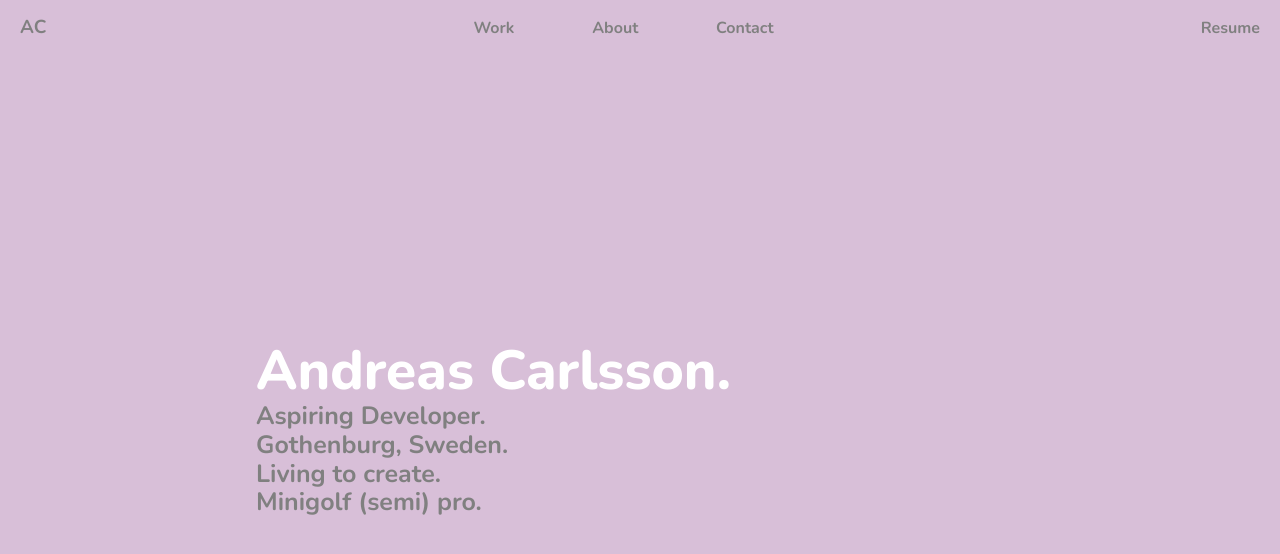
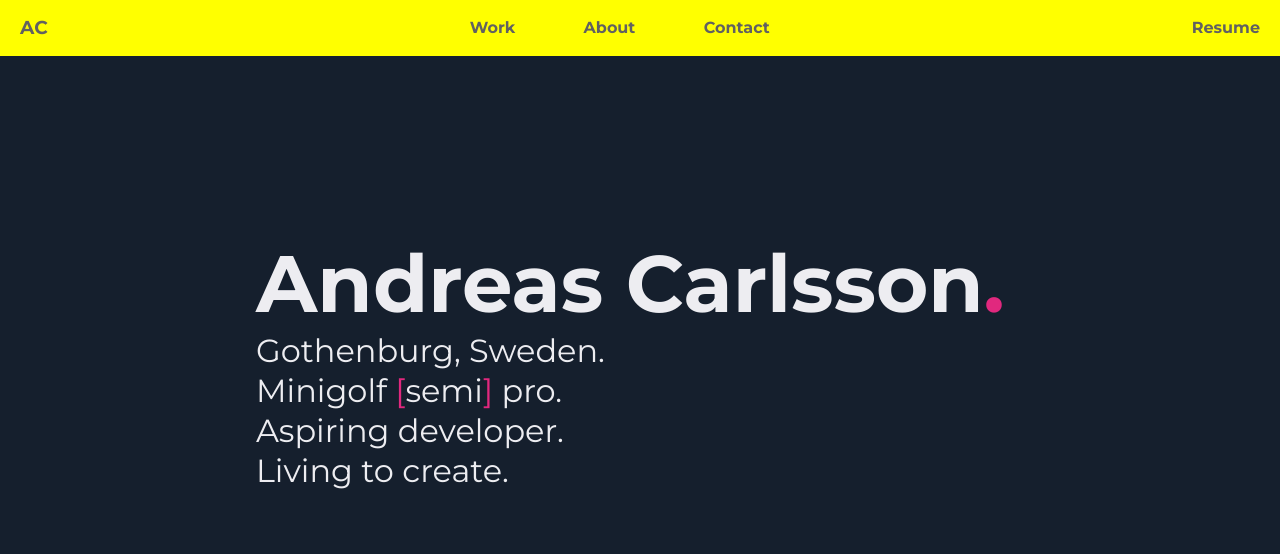
Before and after one commit to AndyCarlsson/portfolio, a React (Create React App) app: page / in a window 1280 px wide. Shown: the top 554 px of the page. Built offline with nearby package versions, Linux system fonts and the light colour scheme.

Commit message:
Updated Start and Navigation visuals

```diff
--- a/public/index.html
+++ b/public/index.html
@@ -7,7 +7,7 @@
 
     <title>Portfolio</title>
     <link rel="preconnect" href="https://fonts.gstatic.com">
-<link href="https://fonts.googleapis.com/css2?family=Nunito:wght@400;700;800&display=swap" rel="stylesheet">
+    <link href="https://fonts.googleapis.com/css2?family=Montserrat:wght@400;700&display=swap" rel="stylesheet">
   </head>
   <body>
     <noscript>You need to enable JavaScript to run this app.</noscript>
--- a/src/App.css
+++ b/src/App.css
@@ -8,6 +8,7 @@ html,
 body {
   min-height: 100vh;
   width: 100%;
-  background-color: thistle;
-  font-family: 'Nunito', sans-serif;
+  background-color: #151f2d;
+  font-family: sans-serif;
+  font-size: 16px;
 }
--- a/src/components/Navigation/Navigation.js
+++ b/src/components/Navigation/Navigation.js
@@ -9,7 +9,6 @@ function Navigation() {
       <Link to='/'>
         <h3>AC</h3>
       </Link>
-
       <ul>
         {NavigationItems.map((item, index) => {
           return (
--- a/src/components/Navigation/Navigation.scss
+++ b/src/components/Navigation/Navigation.scss
@@ -6,6 +6,9 @@
   justify-content: space-between;
   align-items: center;
   padding: 0px 20px;
+  background-color: yellow;
+  font-family: 'Montserrat', sans-serif;
+  font-size: 1rem;
 
   ul {
     width: 300px;
@@ -16,7 +19,12 @@
   }
   a {
     text-decoration: none;
-    color: gray;
-    font-weight: 700;
+    font-weight: bold;
+    color: #616161;
+    :hover {
+      color: white;
+      border-bottom: #e1287e 2px solid;
+      transition: color 0.3s;
+    }
   }
 }
--- a/src/components/Start/Start.js
+++ b/src/components/Start/Start.js
@@ -3,13 +3,13 @@ import './Start.scss';
 
 function Start() {
   return (
-    <div className='startpage-wrapper'>
+    <div className='start-wrapper'>
       <section className='text-container'>
-        <h1>Andreas Carlsson.</h1>
-        <p>Aspiring Developer.</p>
+        <h1>Andreas Carlsson<span>.</span></h1>
         <p>Gothenburg, Sweden.</p>
+        <p>Minigolf <span>[</span>semi<span>]</span> pro.</p>
+        <p>Aspiring developer.</p>
         <p>Living to create.</p>
-        <p>Minigolf (semi) pro.</p>
       </section>
     </div>
   );
--- a/src/components/Start/Start.scss
+++ b/src/components/Start/Start.scss
@@ -1,4 +1,4 @@
-.startpage-wrapper {
+.start-wrapper {
   min-height: 93vh;
   width: 100%;
   display: flex;
@@ -9,21 +9,28 @@
 .text-container {
   display: flex;
   flex-direction: column;
-  justify-content: center;
+  justify-content: flex-start;
   width: 60%;
-  height: 60%;
+  min-height: 100%;
+  margin-bottom: 10%;
 
   h1 {
-    font-weight: 800;
-    font-size: 55px;
+    font-family: 'Montserrat', sans-serif;
+    font-weight: bold;
+    font-size: 5rem;
+    color: #ededf1;
     padding: 0;
     margin: 0;
-    color: white;
   }
 
   p {
-    font-weight: 700;
-    font-size: 25px;
-    color: gray;
+    font-family: 'Montserrat', sans-serif;
+    font-size: 2rem;
+    color: #ededf1;
+    margin-top: 3px;
+  }
+
+  span {
+    color: #e1287e;
   }
 }
```
